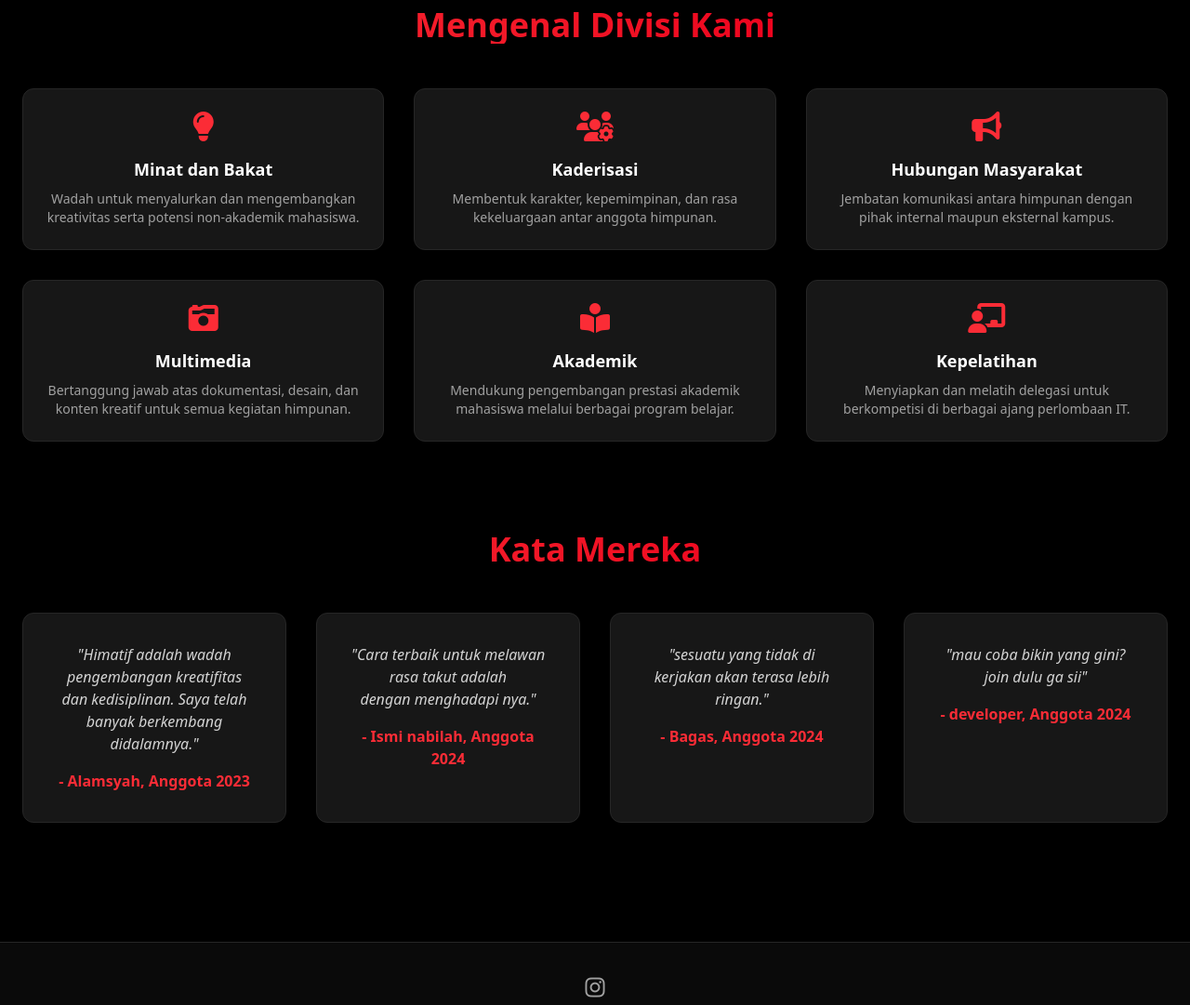
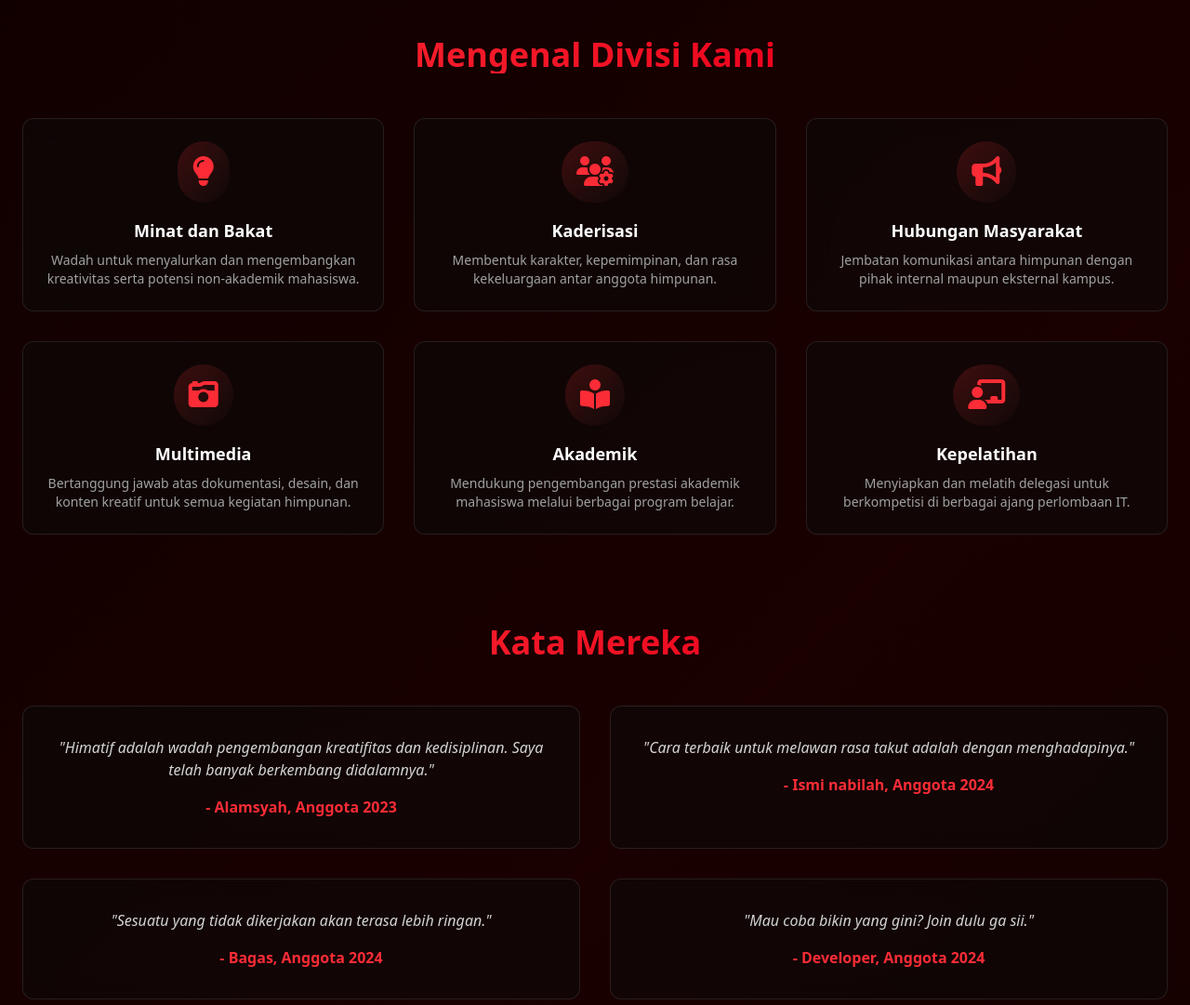
Before and after one commit to ulbithebest/FE-pendaftaran, a plain HTML site: page index.html in a window 1280 px wide. Shown: the part 860-1941 px from the top of the page at 93% size. Drawn offline with nearby package versions, Linux system fonts and the light colour scheme; some packages are replaced by stand-ins of ours; a script that the page names is missing.

Commit message:
gabut eyy

```diff
--- a/index.html
+++ b/index.html
@@ -3,41 +3,66 @@
 <head>
     <meta charset="UTF-8">
     <meta name="viewport" content="width=device-width, initial-scale=1.0">
-    <title>Pendaftaran HIMATIF - Bergabung dengan Inovator</title>
+    <title>Pendaftaran HIMATIF - Bergabung dengan Inovator Masa Depan</title>
     <script src="https://cdn.jsdelivr.net/npm/@tailwindcss/browser@4"></script>
     <script src="https://cdn.jsdelivr.net/npm/sweetalert2@11"></script>
     <link rel="stylesheet" href="https://cdnjs.cloudflare.com/ajax/libs/font-awesome/6.5.2/css/all.min.css">
     <style>
-        /* Animasi fade-in saat halaman dimuat */
-        @keyframes fadeIn {
-            from { opacity: 0; transform: translateY(-10px); }
+        /* --- BACKGROUND ANIMATION --- */
+        @keyframes gradient-animation {
+            0% { background-position: 0% 50%; }
+            50% { background-position: 100% 50%; }
+            100% { background-position: 0% 50%; }
+        }
+        body {
+            background: linear-gradient(-45deg, #000000, #1a0000, #000000, #3d0000);
+            background-size: 400% 400%;
+            animation: gradient-animation 15s ease infinite;
+        }
+
+        /* --- ELEMENT ANIMATION & TRANSITIONS --- */
+        @keyframes fadeInUp {
+            from { opacity: 0; transform: translateY(20px); }
             to { opacity: 1; transform: translateY(0); }
         }
-        body {
-            animation: fadeIn 0.8s ease-in-out;
+        .fade-in-up {
+            animation: fadeInUp 0.8s ease-out forwards;
         }
 
-        /* Efek hover yang lebih mewah untuk kartu informasi */
-        .info-card {
-            transition: transform 0.3s ease, box-shadow 0.3s ease, border-color 0.3s ease;
+        /* --- GLASSMORPHISM & INTERACTIVE CARDS --- */
+        .glass-card {
+            background: rgba(10, 10, 10, 0.5);
+            backdrop-filter: blur(12px);
+            -webkit-backdrop-filter: blur(12px);
+            border: 1px solid rgba(255, 255, 255, 0.1);
+            transition: transform 0.3s ease, box-shadow 0.3s ease;
         }
-        .info-card:hover {
-            transform: translateY(-8px);
-            border-color: rgba(239, 68, 68, 0.5); /* Border merah transparan saat hover */
-            box-shadow: 0 10px 25px -5px rgba(239, 68, 68, 0.2), 0 8px 10px -6px rgba(239, 68, 68, 0.15); /* Bayangan merah yang lebih menonjol */
+        .glass-card:hover {
+            transform: translateY(-10px) perspective(1000px) rotateX(2deg);
+            box-shadow: 0 25px 50px -12px rgba(239, 68, 68, 0.25);
+        }
+
+        /* --- GLOW EFFECT FOR BUTTONS --- */
+        .glow-on-hover {
+            box-shadow: 0 0 5px #ef4444, 0 0 15px #ef4444, 0 0 25px #ef4444;
+            transition: box-shadow 0.3s ease-in-out, transform 0.3s ease-in-out;
+        }
+        .glow-on-hover:hover {
+            box-shadow: 0 0 10px #ef4444, 0 0 30px #ef4444, 0 0 50px #ef4444;
+            transform: scale(1.05);
         }
     </style>
 </head>
 <body class="bg-black text-neutral-200 min-h-screen flex flex-col font-sans">
 
-    <header class="bg-neutral-950/50 backdrop-blur-lg shadow-lg shadow-red-900/10 sticky top-0 z-50 border-b border-neutral-800">
+    <header class="bg-black/30 backdrop-blur-lg sticky top-0 z-50 border-b border-neutral-800/50">
         <div class="container mx-auto px-6 py-4 flex justify-between items-center">
             <div class="flex items-center gap-3">
                 <i class="fa-solid fa-code text-red-500 text-2xl"></i>
                 <span class="font-bold text-xl tracking-wider bg-gradient-to-r from-red-500 to-red-600 bg-clip-text text-transparent">HIMATIF</span>
             </div>
             <div id="guest-nav" class="flex items-center space-x-3 md:space-x-4">
-                <a href="login.html" class="px-5 py-2 rounded-md text-white font-semibold bg-gradient-to-r from-red-600 to-red-800 hover:scale-105 transition-transform duration-300">
+                <a href="login.html" class="px-5 py-2 rounded-md text-white font-semibold bg-gradient-to-r from-red-600 to-red-800 hover:scale-105 transition-transform duration-300 shadow-lg shadow-red-500/20">
                     Login
                 </a>
                 <a href="register.html" class="px-5 py-2 rounded-md font-medium bg-transparent border border-neutral-600 text-neutral-300 hover:bg-neutral-800 hover:text-white transition-colors duration-300 hidden sm:inline">
@@ -53,21 +78,21 @@
     </header>
 
     <main class="flex-1 container mx-auto px-6 py-16">
-        <section class="mb-24 text-center">
-            <h1 class="text-4xl md:text-6xl font-extrabold mb-5 leading-tight bg-gradient-to-r from-red-500 to-red-700 bg-clip-text text-transparent">
+        <section class="mb-24 text-center fade-in-up">
+            <h1 class="text-4xl md:text-6xl font-extrabold mb-5 leading-tight bg-gradient-to-r from-red-400 to-red-600 bg-clip-text text-transparent">
                 Jadilah Bagian dari Inovasi, Bergabunglah dengan HIMATIF!
             </h1>
             <p class="text-lg text-neutral-400 mb-10 max-w-3xl mx-auto">
-                Buka potensimu, perluas jaringan, dan ciptakan masa depan teknologi bersama keluarga besar Himpunan Mahasiswa Teknik Informatika.
+                Lepaskan potensimu, bangun jaringan tak terbatas, dan arsiteki masa depan teknologi bersama keluarga besar Himpunan Mahasiswa Teknik Informatika.
             </p>
-            <a href="register.html" class="px-8 py-4 rounded-full bg-gradient-to-r from-red-600 to-red-800 text-white font-bold shadow-lg shadow-red-500/20 hover:shadow-red-500/40 transition-all duration-300 hover:scale-105">
+            <a href="register.html" class="inline-block px-8 py-4 rounded-full bg-gradient-to-r from-red-600 to-red-800 text-white font-bold transition-all duration-300 glow-on-hover">
                 Daftar Sekarang!
             </a>
         </section>
 
         <section class="mb-24">
             <div class="flex flex-col md:flex-row justify-center items-stretch gap-8">
-                <div class="info-card bg-neutral-900 rounded-xl shadow-md p-8 w-full md:w-1/2 lg:w-1/3 border border-neutral-800">
+                <div class="glass-card rounded-xl p-8 w-full md:w-1/2 lg:w-1/3 fade-in-up" style="animation-delay: 0.2s;">
                     <h2 class="font-bold text-2xl mb-4 text-red-500">Timeline Pendaftaran</h2>
                     <ul class="text-neutral-300 text-left list-none space-y-3">
                         <li class="flex items-center"><i class="fa-solid fa-calendar-days text-red-500/70 mr-3"></i>Pendaftaran: 1 - 15 Juli 2025</li>
@@ -76,7 +101,7 @@
                         <li class="flex items-center"><i class="fa-solid fa-bullhorn text-red-500/70 mr-3"></i>Pengumuman: 25 Juli 2025</li>
                     </ul>
                 </div>
-                <div class="info-card bg-neutral-900 rounded-xl shadow-md p-8 w-full md:w-1/2 lg:w-1/3 border border-neutral-800">
+                <div class="glass-card rounded-xl p-8 w-full md:w-1/2 lg:w-1/3 fade-in-up" style="animation-delay: 0.4s;">
                     <h2 class="font-bold text-2xl mb-4 text-red-500">Persyaratan</h2>
                     <ul class="text-neutral-300 text-left list-none space-y-3">
                         <li class="flex items-center"><i class="fa-solid fa-user-graduate text-red-500/70 mr-3"></i>Mahasiswa aktif S1 Teknik Informatika</li>
@@ -89,35 +114,35 @@
         </section>
 
         <section class="mb-24">
-            <h2 class="text-3xl md:text-4xl font-bold mb-12 text-center bg-gradient-to-r from-red-500 to-red-600 bg-clip-text text-transparent">Mengenal Divisi Kami</h2>
+            <h2 class="text-3xl md:text-4xl font-bold mb-12 text-center bg-gradient-to-r from-red-500 to-red-600 bg-clip-text text-transparent fade-in-up" style="animation-delay: 0.6s;">Mengenal Divisi Kami</h2>
             <div class="grid grid-cols-1 md:grid-cols-2 lg:grid-cols-3 gap-8">
-                <div class="info-card bg-neutral-900 p-6 rounded-xl border border-neutral-800 text-center">
-                    <i class="fa-solid fa-lightbulb fa-2x text-red-500 mb-4"></i>
+                <div class="glass-card p-6 rounded-xl text-center fade-in-up" style="animation-delay: 0.7s;">
+                    <div class="mb-4 inline-block p-4 bg-gradient-to-br from-red-500/20 to-neutral-900/10 rounded-full"><i class="fa-solid fa-lightbulb fa-2x text-red-500"></i></div>
                     <h3 class="font-bold text-lg mb-2 text-white">Minat dan Bakat</h3>
                     <p class="text-sm text-neutral-400">Wadah untuk menyalurkan dan mengembangkan kreativitas serta potensi non-akademik mahasiswa.</p>
                 </div>
-                <div class="info-card bg-neutral-900 p-6 rounded-xl border border-neutral-800 text-center">
-                    <i class="fa-solid fa-users-gear fa-2x text-red-500 mb-4"></i>
+                <div class="glass-card p-6 rounded-xl text-center fade-in-up" style="animation-delay: 0.8s;">
+                    <div class="mb-4 inline-block p-4 bg-gradient-to-br from-red-500/20 to-neutral-900/10 rounded-full"><i class="fa-solid fa-users-gear fa-2x text-red-500"></i></div>
                     <h3 class="font-bold text-lg mb-2 text-white">Kaderisasi</h3>
                     <p class="text-sm text-neutral-400">Membentuk karakter, kepemimpinan, dan rasa kekeluargaan antar anggota himpunan.</p>
                 </div>
-                <div class="info-card bg-neutral-900 p-6 rounded-xl border border-neutral-800 text-center">
-                    <i class="fa-solid fa-bullhorn fa-2x text-red-500 mb-4"></i>
+                <div class="glass-card p-6 rounded-xl text-center fade-in-up" style="animation-delay: 0.9s;">
+                    <div class="mb-4 inline-block p-4 bg-gradient-to-br from-red-500/20 to-neutral-900/10 rounded-full"><i class="fa-solid fa-bullhorn fa-2x text-red-500"></i></div>
                     <h3 class="font-bold text-lg mb-2 text-white">Hubungan Masyarakat</h3>
                     <p class="text-sm text-neutral-400">Jembatan komunikasi antara himpunan dengan pihak internal maupun eksternal kampus.</p>
                 </div>
-                <div class="info-card bg-neutral-900 p-6 rounded-xl border border-neutral-800 text-center">
-                    <i class="fa-solid fa-camera-retro fa-2x text-red-500 mb-4"></i>
+                <div class="glass-card p-6 rounded-xl text-center fade-in-up" style="animation-delay: 1.0s;">
+                    <div class="mb-4 inline-block p-4 bg-gradient-to-br from-red-500/20 to-neutral-900/10 rounded-full"><i class="fa-solid fa-camera-retro fa-2x text-red-500"></i></div>
                     <h3 class="font-bold text-lg mb-2 text-white">Multimedia</h3>
                     <p class="text-sm text-neutral-400">Bertanggung jawab atas dokumentasi, desain, dan konten kreatif untuk semua kegiatan himpunan.</p>
                 </div>
-                <div class="info-card bg-neutral-900 p-6 rounded-xl border border-neutral-800 text-center">
-                    <i class="fa-solid fa-book-open-reader fa-2x text-red-500 mb-4"></i>
+                <div class="glass-card p-6 rounded-xl text-center fade-in-up" style="animation-delay: 1.1s;">
+                    <div class="mb-4 inline-block p-4 bg-gradient-to-br from-red-500/20 to-neutral-900/10 rounded-full"><i class="fa-solid fa-book-open-reader fa-2x text-red-500"></i></div>
                     <h3 class="font-bold text-lg mb-2 text-white">Akademik</h3>
                     <p class="text-sm text-neutral-400">Mendukung pengembangan prestasi akademik mahasiswa melalui berbagai program belajar.</p>
                 </div>
-                <div class="info-card bg-neutral-900 p-6 rounded-xl border border-neutral-800 text-center">
-                    <i class="fa-solid fa-chalkboard-user fa-2x text-red-500 mb-4"></i>
+                <div class="glass-card p-6 rounded-xl text-center fade-in-up" style="animation-delay: 1.2s;">
+                    <div class="mb-4 inline-block p-4 bg-gradient-to-br from-red-500/20 to-neutral-900/10 rounded-full"><i class="fa-solid fa-chalkboard-user fa-2x text-red-500"></i></div>
                     <h3 class="font-bold text-lg mb-2 text-white">Kepelatihan</h3>
                     <p class="text-sm text-neutral-400">Menyiapkan dan melatih delegasi untuk berkompetisi di berbagai ajang perlombaan IT.</p>
                 </div>
@@ -125,29 +150,29 @@
         </section>
 
         <section class="text-center">
-            <h2 class="text-3xl md:text-4xl font-bold mb-12 text-center bg-gradient-to-r from-red-500 to-red-600 bg-clip-text text-transparent">Kata Mereka</h2>
-            <div class="flex flex-col md:flex-row justify-center gap-8">
-                <div class="bg-neutral-900 p-8 rounded-xl w-full md:w-2/5 border border-neutral-800">
+            <h2 class="text-3xl md:text-4xl font-bold mb-12 text-center bg-gradient-to-r from-red-500 to-red-600 bg-clip-text text-transparent fade-in-up" style="animation-delay: 1.3s;">Kata Mereka</h2>
+            <div class="grid grid-cols-1 md:grid-cols-2 gap-8">
+                <div class="glass-card p-8 rounded-xl w-full fade-in-up" style="animation-delay: 1.4s;">
                     <p class="text-neutral-300 italic">"Himatif adalah wadah pengembangan kreatifitas dan kedisiplinan. Saya telah banyak berkembang didalamnya."</p>
                     <p class="mt-4 font-bold text-red-500">- Alamsyah, Anggota 2023</p>
                 </div>
-                <div class="bg-neutral-900 p-8 rounded-xl w-full md:w-2/5 border border-neutral-800">
-                    <p class="text-neutral-300 italic">"Cara terbaik untuk melawan rasa takut adalah dengan menghadapi nya."</p>
+                 <div class="glass-card p-8 rounded-xl w-full fade-in-up" style="animation-delay: 1.5s;">
+                    <p class="text-neutral-300 italic">"Cara terbaik untuk melawan rasa takut adalah dengan menghadapinya."</p>
                     <p class="mt-4 font-bold text-red-500">- Ismi nabilah, Anggota 2024</p>
                 </div>
-                <div class="bg-neutral-900 p-8 rounded-xl w-full md:w-2/5 border border-neutral-800">
-                    <p class="text-neutral-300 italic">"sesuatu yang tidak di kerjakan akan terasa lebih ringan."</p>
+                <div class="glass-card p-8 rounded-xl w-full fade-in-up" style="animation-delay: 1.6s;">
+                    <p class="text-neutral-300 italic">"Sesuatu yang tidak dikerjakan akan terasa lebih ringan."</p>
                     <p class="mt-4 font-bold text-red-500">- Bagas, Anggota 2024</p>
                 </div>
-                <div class="bg-neutral-900 p-8 rounded-xl w-full md:w-2/5 border border-neutral-800">
-                    <a href="https://www.instagram.com/syalwalyrh/"><p class="text-neutral-300 italic">"mau coba bikin yang gini? join dulu ga sii"</p>
-                    <p class="mt-4 font-bold text-red-500">- developer, Anggota 2024</p></a>
+                 <div class="glass-card p-8 rounded-xl w-full fade-in-up" style="animation-delay: 1.7s;">
+                    <a href="https://www.instagram.com/syalwalyrh/"><p class="text-neutral-300 italic">"Mau coba bikin yang gini? Join dulu ga sii."</p>
+                    <p class="mt-4 font-bold text-red-500">- Developer, Anggota 2024</p></a>
                 </div>
             </div>
         </section>
     </main>
 
-    <footer class="bg-neutral-950 py-8 text-center text-neutral-500 text-sm mt-16 border-t border-neutral-800">
+    <footer class="bg-black/50 py-8 text-center text-neutral-500 text-sm mt-16 border-t border-neutral-800/50">
         <div class="mb-4">
             <a href="https://www.instagram.com/himatif.ulbi/" target="_blank" class="text-neutral-400 hover:text-red-500 transition-colors text-2xl">
                 <i class="fab fa-instagram"></i>
```
